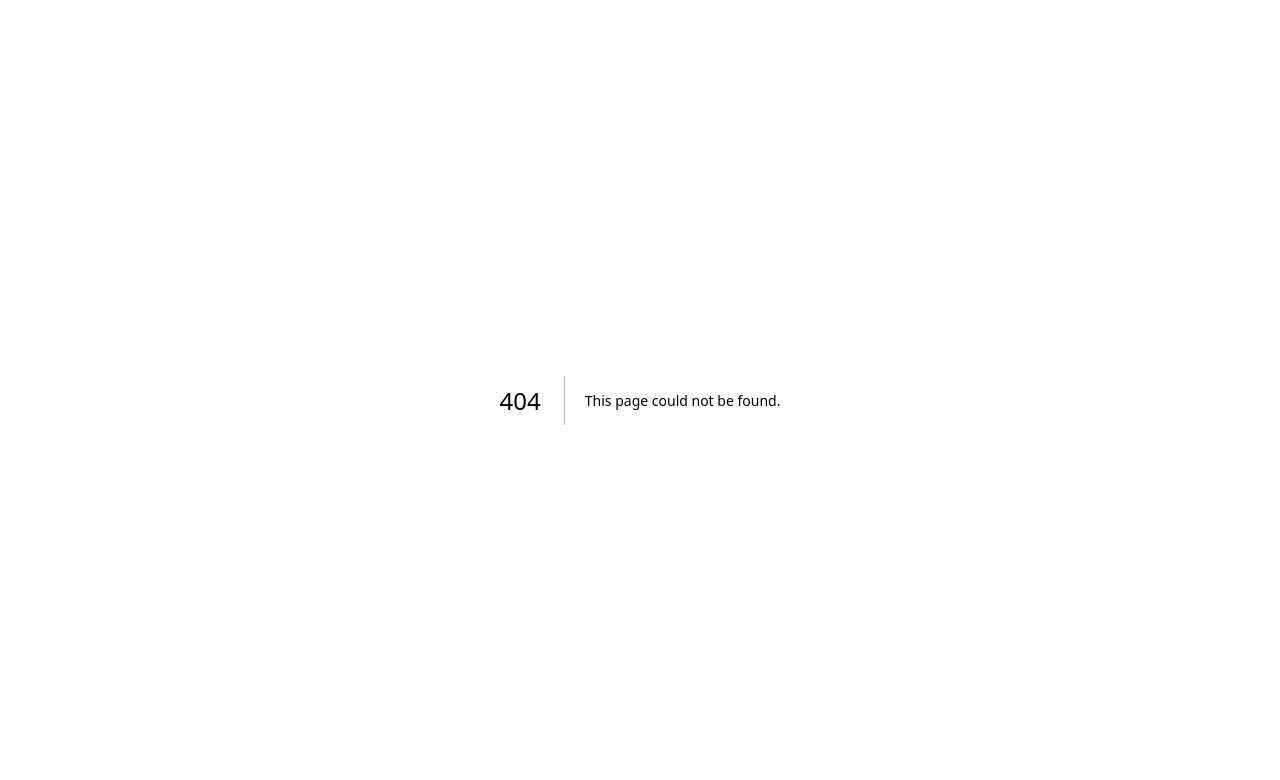
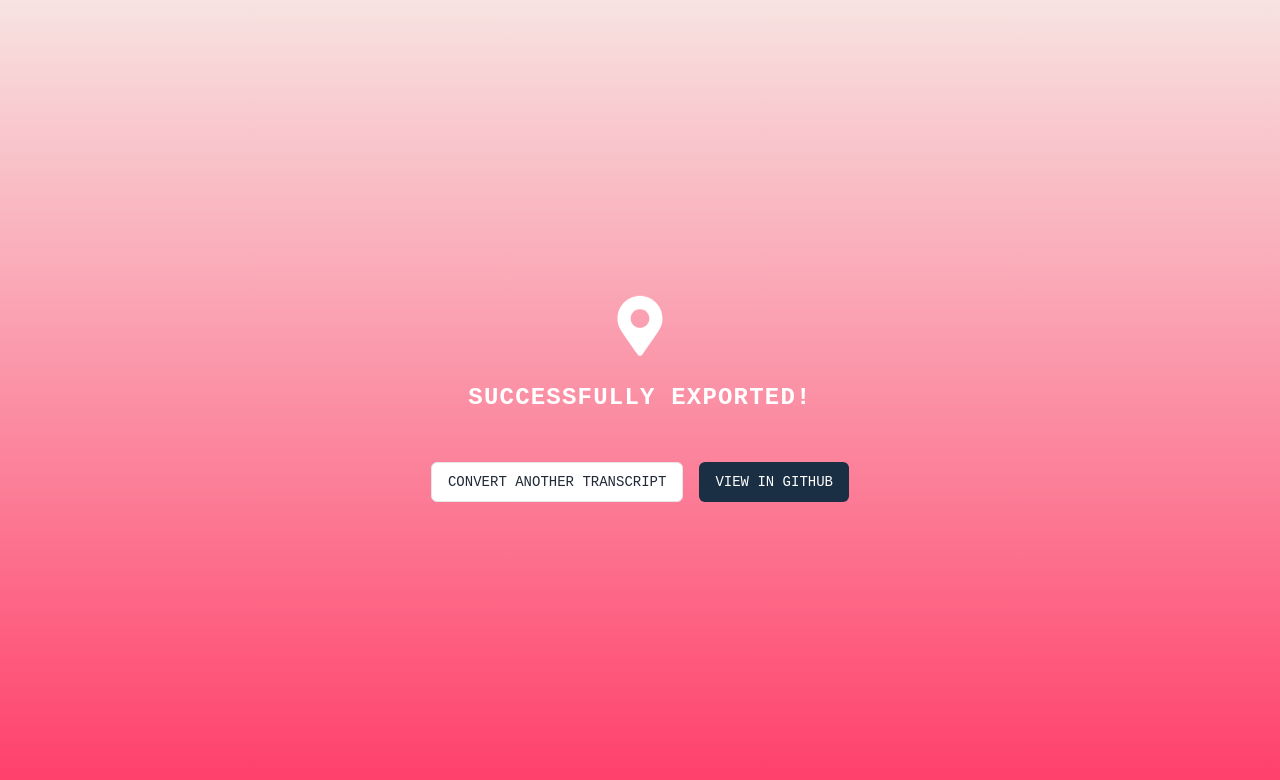
Before and after one commit to denniwang/IssueExpress, a Next.js app: page /protected/success in a window 1280 px wide. Before the commit this address had no page. Shown: the top 780 px of the page. Built offline with nearby package versions, Linux system fonts and the light colour scheme.

Commit message:
add end page + make cacti move faster

```diff
--- a/app/(auth-pages)/sign-in/page.tsx
+++ b/app/(auth-pages)/sign-in/page.tsx
@@ -5,11 +5,11 @@ export default async function Login() {
   return (
     <div
       id="login-body"
-      className="w-screen h-screen flex items-center justify-center bg-cover bg-center"
+      className="w-screen h-screen flex items-center justify-center bg-cover bg-center font-retro"
       style={{ backgroundImage: "url('/login-background.png')" }}
     >
-      <div className="flex flex-col justify-between text-lg" style={{ height: "85%"}}>
-        <h1 className="mt-11 text-white text-6xl">Project Name</h1>
+      <div className="flex flex-col justify-between text-lg" style={{ height: "90%"}}>
+        <h1 className="mt-11 text-white text-6xl [text-shadow:_0_1px_0_rgb(0_0_0_/_40%)]">IssueExpress</h1>
         <form className="flex flex-row justify-center">
           <SubmitButton pendingText="Signing In..." formAction={signInAction}>
             Sign in to GitHub
--- /dev/null
+++ b/app/protected/success/page.tsx
@@ -0,0 +1,40 @@
+"use client";
+
+import { Button } from "@/components/ui/button";
+import { FaMapMarkerAlt } from "react-icons/fa";
+import { useRouter, useSearchParams } from "next/navigation";
+
+export default function Success() {
+  const router = useRouter();
+  const searchParams = useSearchParams();
+  const githubLink = searchParams.get("githubLink");
+
+  return (
+    <div className="h-screen bg-gradient-to-b from-[#F7E3E1] to-[#FF3C68] flex flex-col items-center justify-center font-retro">
+      <div className="flex flex-col items-center">
+        <div className="relative mb-6">
+          <FaMapMarkerAlt className="text-white text-6xl animate-bounce" />
+          <div className="absolute -right-2 -top-2">
+          </div>
+        </div>
+
+        <h1 className="text-2xl font-bold text-white mb-12 tracking-wider">
+          SUCCESSFULLY EXPORTED!
+        </h1>
+
+        <div className="flex flex-col sm:flex-row gap-4">
+          <Button
+            variant="outline"
+            className="bg-white hover:bg-gray-100 text-gray-800"
+            onClick={() => router.push("/protected/repositories")}
+          >
+            CONVERT ANOTHER TRANSCRIPT
+          </Button>
+          <Button className="bg-[#1a2e44] hover:bg-[#15253a] text-white" onClick={() => githubLink && router.push(githubLink)}>
+            VIEW IN GITHUB
+          </Button>
+        </div>
+      </div>
+    </div>
+  );
+}
--- a/app/protected/summary/page.tsx
+++ b/app/protected/summary/page.tsx
@@ -5,7 +5,7 @@ import { Ticket } from "../tickets/types";
 import { MapPin } from "lucide-react";
 import React from "react";
 import { handleSubmit } from "@/app/actions";
-import { redirect } from "next/navigation";
+import { redirect, useRouter } from "next/navigation";
 
 // Update the SVG path components with precise node connections
 const LeftToRightPath = () => (
@@ -118,6 +118,7 @@ export default function SummaryPage() {
     isClicked?: boolean;
   } | null>(null);
   const [isLoading, setIsLoading] = useState(false);
+  const router = useRouter();
 
   useEffect(() => {
     // Retrieve the tickets from localStorage
@@ -358,7 +359,7 @@ export default function SummaryPage() {
                   selectedProject
                 );
                 if (result) {
-                  redirect(result.success.link);
+                  router.push(`/protected/success?githubLink=${result.success.link}`);
                 }
                 setIsLoading(false);
               }}
--- a/app/protected/tickets/components/DesertDrive.module.css
+++ b/app/protected/tickets/components/DesertDrive.module.css
@@ -69,7 +69,7 @@
   width: 40px;
   height: 100px;
   background-color: #2ecc71;
-  animation: moveLeft 60s linear infinite;
+  animation: moveLeft 30s linear infinite;
 }
 
 .cactus::before,
```
Also changed, not shown: public/login-background.png.
